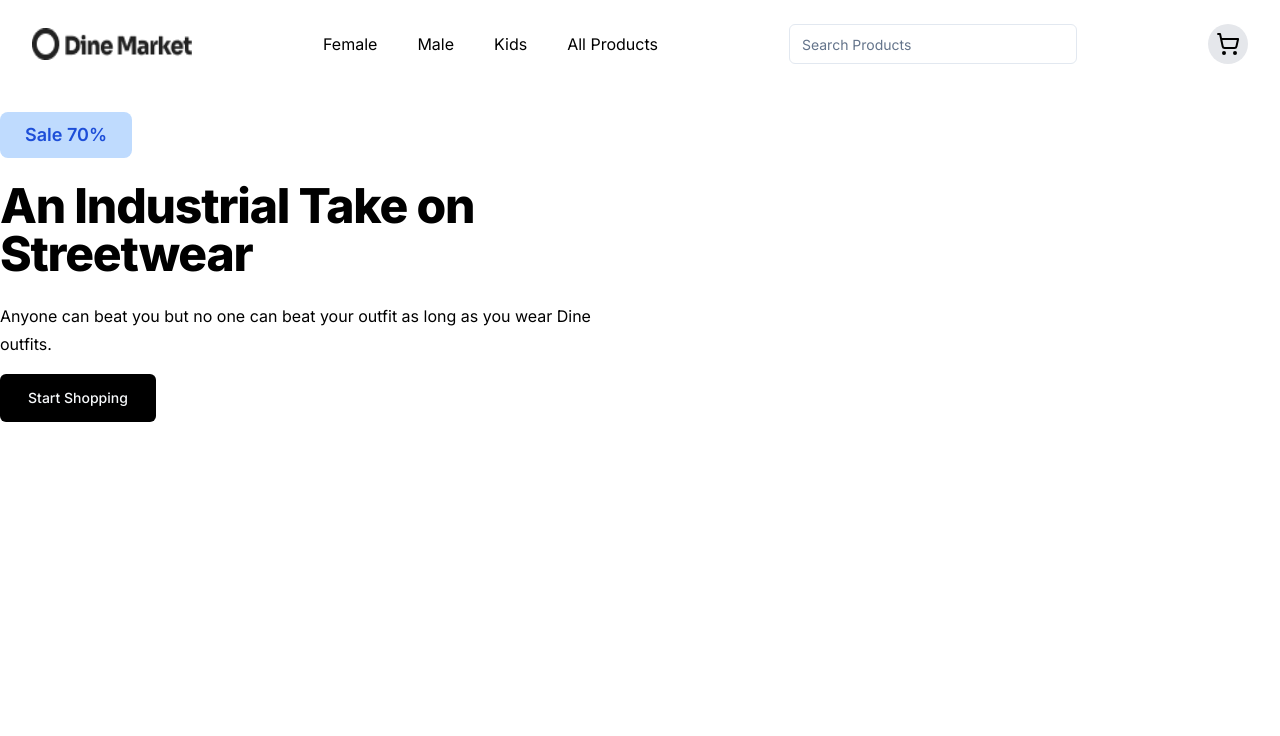
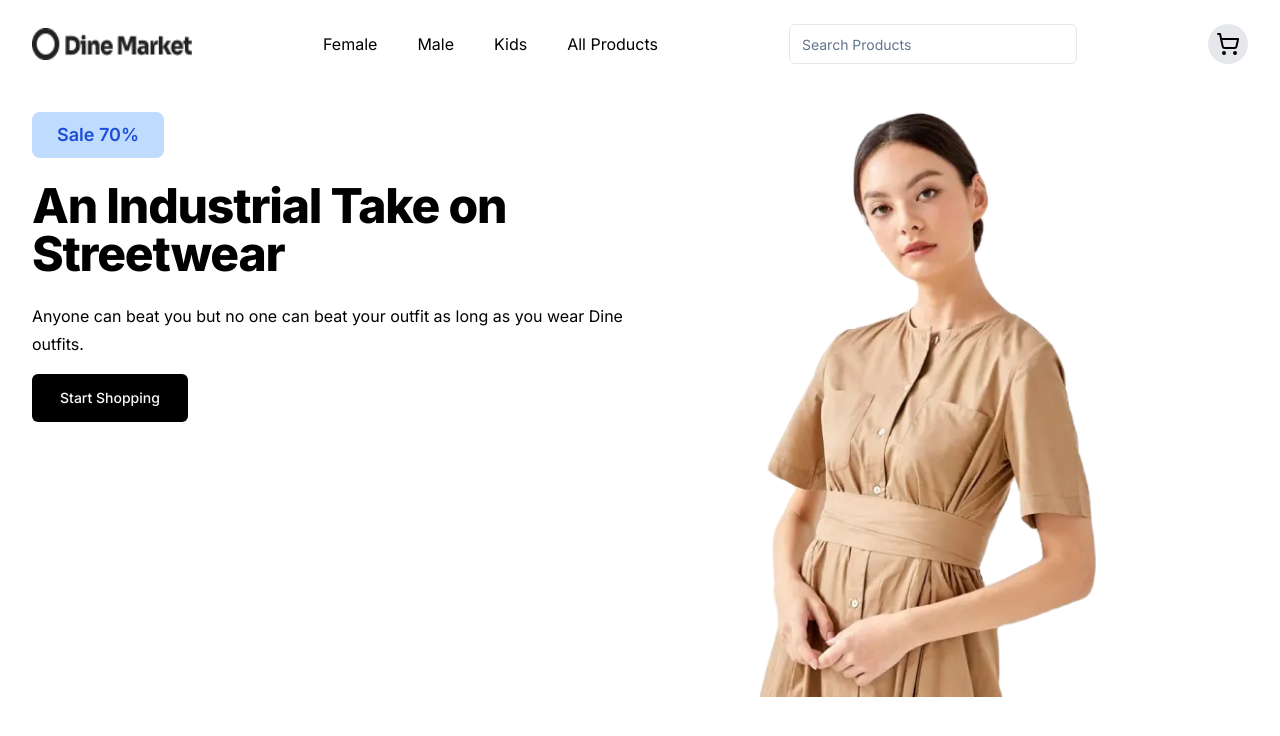
Before and after one commit to HassanShanJava/Martketplace-App, a Next.js app: page / in a window 1280 px wide. Shown: the top 736 px of the page. Built offline with nearby package versions, Linux system fonts and the light colour scheme.

Commit message:
added hero img

```diff
--- a/src/views/Hero.tsx
+++ b/src/views/Hero.tsx
@@ -5,11 +5,14 @@ import React from "react";
 import { Badge } from "@/components/ui/badge";
 import { Button } from "@/components/ui/button";
 
+import HeroImg from "/public/hero-img.webp";
+import Image from "next/image";
+
 const Hero = () => {
   return (
-    <section className="flex flex-col lg:flex-row gap-y-10 py-6 ">
+    <section className="flex flex-col lg:flex-row gap-y-10 py-6 mx-8 ">
       {/* Left Div */}
-      <div className="flex-1">
+      <div className="flex-1 ">
         <Badge className="py-2 px-6 text-lg rounded-lg bg-blue-200 text-blue-700 ">
           Sale 70%
         </Badge>
@@ -24,7 +27,9 @@ const Hero = () => {
       </div>
 
       {/* Right Div */}
-      <div className="flex-1">{/* <Image src={heroImage} alt='hero' /> */}</div>
+      <div className="flex-1 ">
+        <Image src={HeroImg} alt="hero" className="object-cover" />
+      </div>
     </section>
   );
 };
```
Also changed, not shown: public/hero-img.webp (added).
